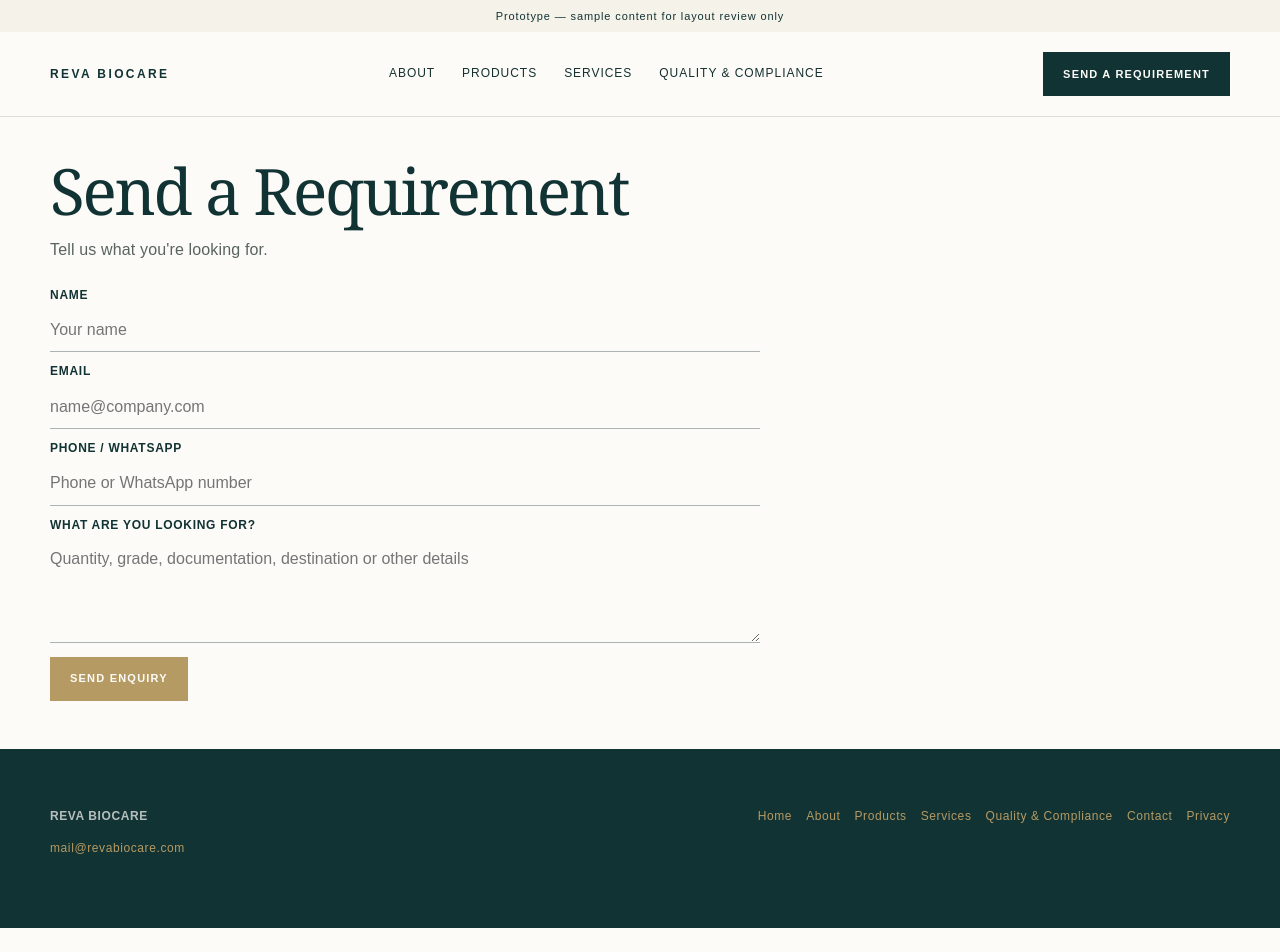
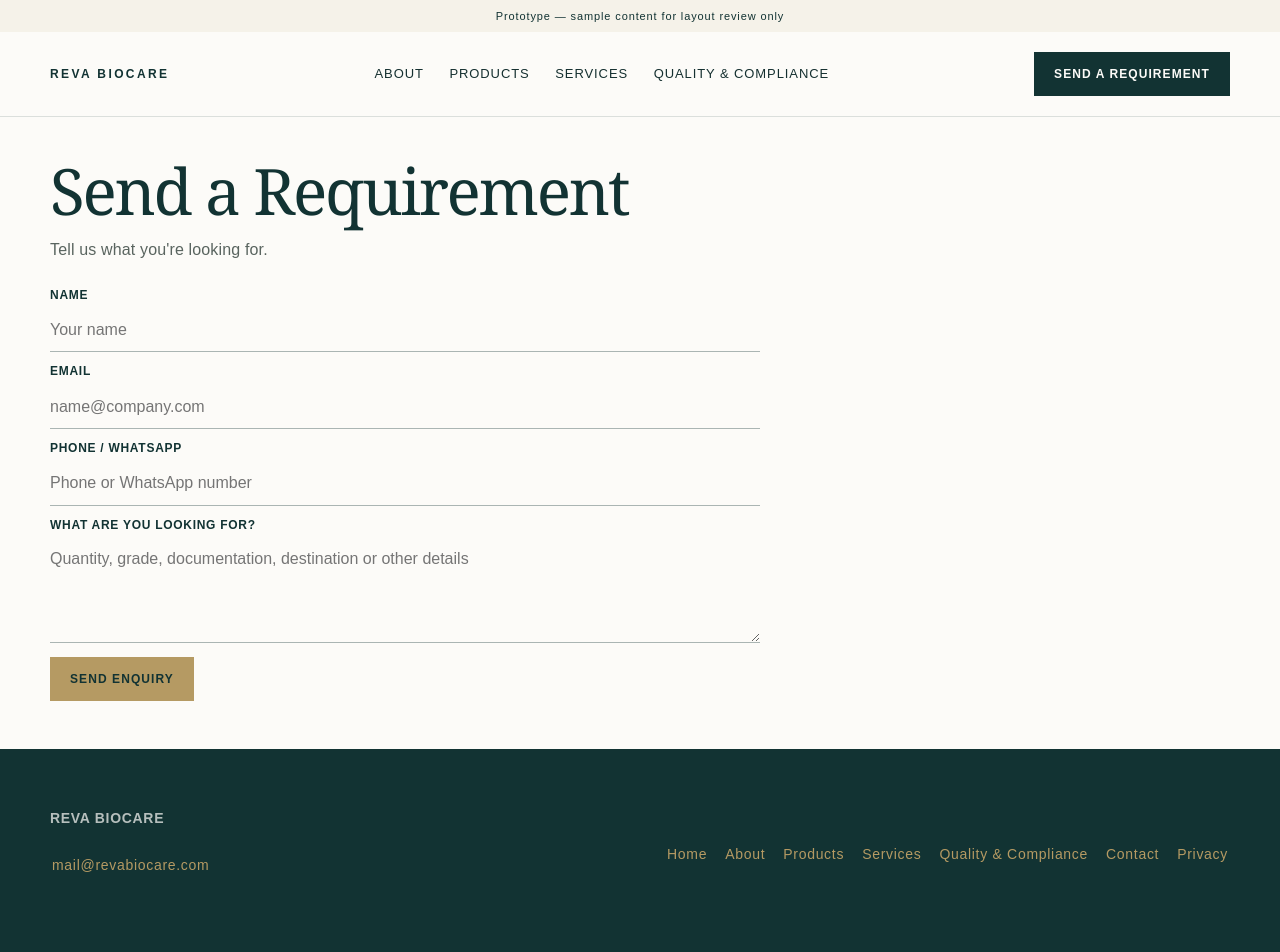
Before and after one commit to inyourservice247/revabiocare, a Next.js app: page /contact in a window 1280 px wide. Shown: the top 952 px of the page. Before the commit the page ends 928 px from the top, so only its background shows below. Built offline with nearby package versions, Linux system fonts and the light colour scheme.

Commit message:
Improve shared public control accessibility

```diff
--- a/app/responsive-fixes.css
+++ b/app/responsive-fixes.css
@@ -1,8 +1,24 @@
 .mobile-nav-cta{display:none}
+.button{color:var(--teal);font-size:12px;letter-spacing:.09em}
+.button:hover,.button:focus-visible{background:var(--teal);border-color:var(--teal);color:var(--white)}
+.button:disabled{opacity:.72}
+.button:disabled:hover{background:var(--gold);border-color:var(--gold);color:var(--teal)}
+.button-secondary{color:var(--white)}
+.button-secondary:hover,.button-secondary:focus-visible{background:var(--white);border-color:var(--white);color:var(--teal)}
+.brand{display:inline-flex;flex:0 0 auto;align-items:center;min-height:44px;white-space:nowrap}
+.nav{gap:clamp(16px,2vw,27px);font-size:13px;letter-spacing:.07em}
+.nav a{display:inline-flex;align-items:center;min-height:44px;white-space:nowrap}
+.nav .mobile-nav-cta{display:none}
 .nav a.active{color:var(--gold)}
 .nav a.active:not(.mobile-nav-cta){box-shadow:inset 0 -1px 0 var(--gold)}
-.header-cta.active{background:var(--teal);border-color:var(--teal)}
+.header-cta.active{background:var(--teal);border-color:var(--teal);color:var(--white)}
+.header-cta{flex:0 0 auto;white-space:nowrap}
 .menu-backdrop{display:none}
+.footer{font-size:14px;line-height:1.6}
+.footer a{display:inline-flex;align-items:center;min-height:44px;padding:2px}
+.footer a:hover{color:var(--white)}
+.footer nav{align-items:center;gap:4px 14px}
+:where(a,button,input,textarea,select):focus-visible{outline:3px solid var(--gold);outline-offset:3px}
 .contact-page{padding:40px 0 48px}
 .contact-page h1{font-size:clamp(3rem,5vw,4.25rem)}
 .contact-page .lede{margin-top:12px;font-size:16px}
@@ -21,7 +37,7 @@
 .catalogue-search-label{display:block;color:var(--teal);font-size:11px;font-weight:600;letter-spacing:.09em;text-transform:uppercase}
 .catalogue-search{min-height:46px;margin:6px 0 14px}
 .filters{display:flex;flex-wrap:wrap;gap:8px;margin:0}
-.filters button{position:relative;min-height:44px;padding:9px 13px;font:600 11px/1.2 var(--sans);letter-spacing:.04em;cursor:pointer}
+.filters button{position:relative;min-height:44px;padding:9px 13px;font:600 12px/1.2 var(--sans);letter-spacing:.04em;cursor:pointer}
 .filters button.filter-active{padding-left:30px;background:var(--teal);border-color:var(--teal);color:var(--white)}
 .filters button.filter-active:before{content:'✓';position:absolute;left:12px;font-weight:700}
 .filters button:focus-visible,.catalogue-search:focus-visible,.product-action:focus-visible,.no-results .button:focus-visible{outline:3px solid var(--gold);outline-offset:3px}
@@ -35,7 +51,7 @@
 .product-meta dt{color:var(--teal);font-weight:600}
 .product-meta dd{margin:0;overflow-wrap:anywhere}
 .product-description{margin:18px 0 22px!important}
-.product-action{margin-top:auto;color:var(--teal);font-weight:600}
+.product-action{display:inline-flex;align-items:center;min-height:44px;margin-top:auto;color:var(--teal);font-weight:600}
 .no-results{max-width:620px;padding:34px;border:1px solid var(--line);background:var(--ivory)}
 .no-results h2{margin-bottom:22px;font-size:clamp(1.7rem,3vw,2.4rem)}
 .service-list article:last-child:nth-child(odd){grid-column:1/-1;width:calc(50% - .5px);justify-self:center}
@@ -48,10 +64,10 @@
   .mobile-toggle{display:inline-flex;align-items:center;justify-content:center;min-width:44px;min-height:44px;padding:0 6px;cursor:pointer}
   .nav{position:absolute;z-index:2;top:100%;padding:16px 18px 20px;gap:0;box-shadow:0 18px 36px color-mix(in srgb,var(--teal) 18%,transparent)}
   .nav.open{display:flex}
-  .nav a{width:100%;padding:12px 2px;border-bottom:1px solid var(--line)}
+  .nav a{width:100%;min-height:44px;padding:12px 2px;border-bottom:1px solid var(--line)}
   .nav a.active:not(.mobile-nav-cta){box-shadow:none;color:var(--gold)}
-  .mobile-nav-cta{display:block;margin-top:10px;padding:13px 14px!important;border:1px solid var(--gold)!important;background:color-mix(in srgb,var(--gold) 14%,var(--white));color:var(--teal)!important}
-  .mobile-nav-cta.active{background:var(--gold);color:var(--white)!important}
+  .nav .mobile-nav-cta{display:block;margin-top:10px;padding:13px 14px!important;border:1px solid var(--gold)!important;background:color-mix(in srgb,var(--gold) 14%,var(--white));color:var(--teal)!important}
+  .mobile-nav-cta.active{background:var(--gold);color:var(--teal)!important}
   .header-cta{display:none}
   .menu-backdrop{display:block;position:absolute;z-index:1;top:100%;left:0;right:0;height:calc(100dvh - var(--mobile-menu-top,72px));background:rgba(18,51,51,.68);backdrop-filter:blur(3px)}
 
```
